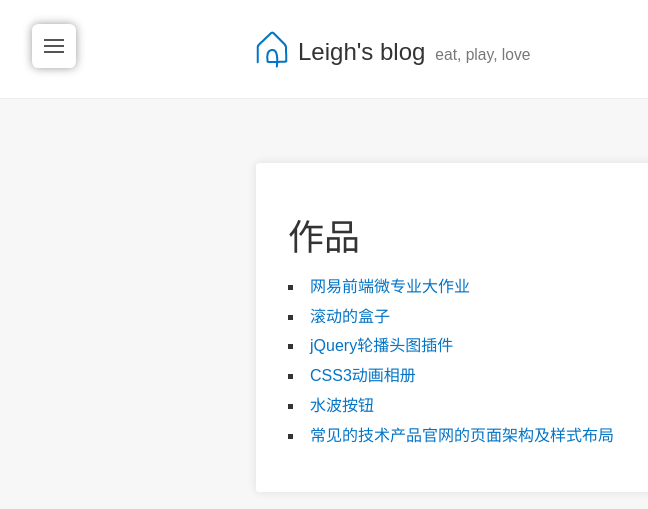
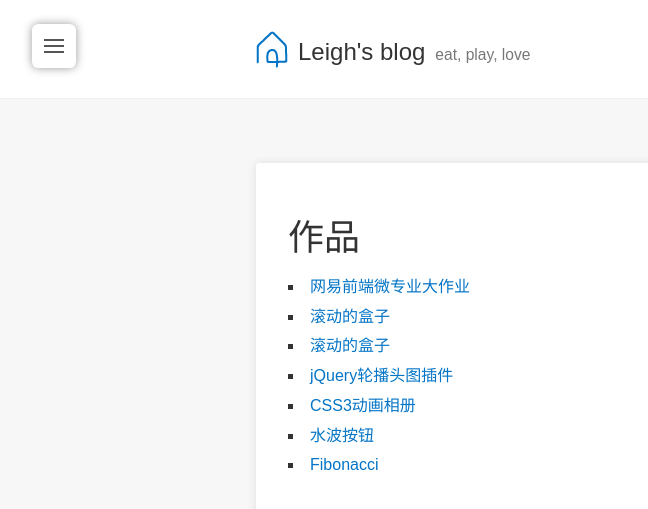
Before and after one commit to leighcc/ideal-waddle, a Jekyll site: the page built from portfolio.md, in a window 1280 px wide. Shown: the top 509 px of the page, without its empty margins (0-648 px from the left). Built offline with Jekyll 4.4.1, drawn with Linux system fonts in a browser that asks for light colours; nearby versions of some CDN libraries; some web fonts are replaced.

Commit message:
update portfolio

```diff
--- a/portfolio.md
+++ b/portfolio.md
@@ -7,8 +7,9 @@
 <ul>
 	<li><a href="http://leighcc.github.io/portfolio/EDU/index.html">网易前端微专业大作业</a></li>
 	<li><a href="http://leighcc.github.io/portfolio/DEMO/rollingBox/index.html">滚动的盒子</a></li>
+	<li><a href="http://leighcc.github.io/portfolio/DEMO/rollingBox/index.html">滚动的盒子</a></li>
 	<li><a href="http://leighcc.github.io/portfolio/DEMO/%E8%BD%AE%E6%92%AD%E5%A4%B4%E5%9B%BE_jQuery.html">jQuery轮播头图插件</a></li>
 	<li><a href="http://leighcc.github.io/portfolio/DEMO/CSS3%E5%8A%A8%E7%94%BB.html">CSS3动画相册</a></li>
 	<li><a href="http://leighcc.github.io/portfolio/DEMO/ripple.html">水波按钮</a></li>
-	<li><a href="http://leighcc.github.io/portfolio/IFE/Task07/official%20website.html">常见的技术产品官网的页面架构及样式布局</a></li>
+	<li><a href="http://codepen.io/leighcc/pen/YGmVaz">Fibonacci</a></li>
 </ul>
```
